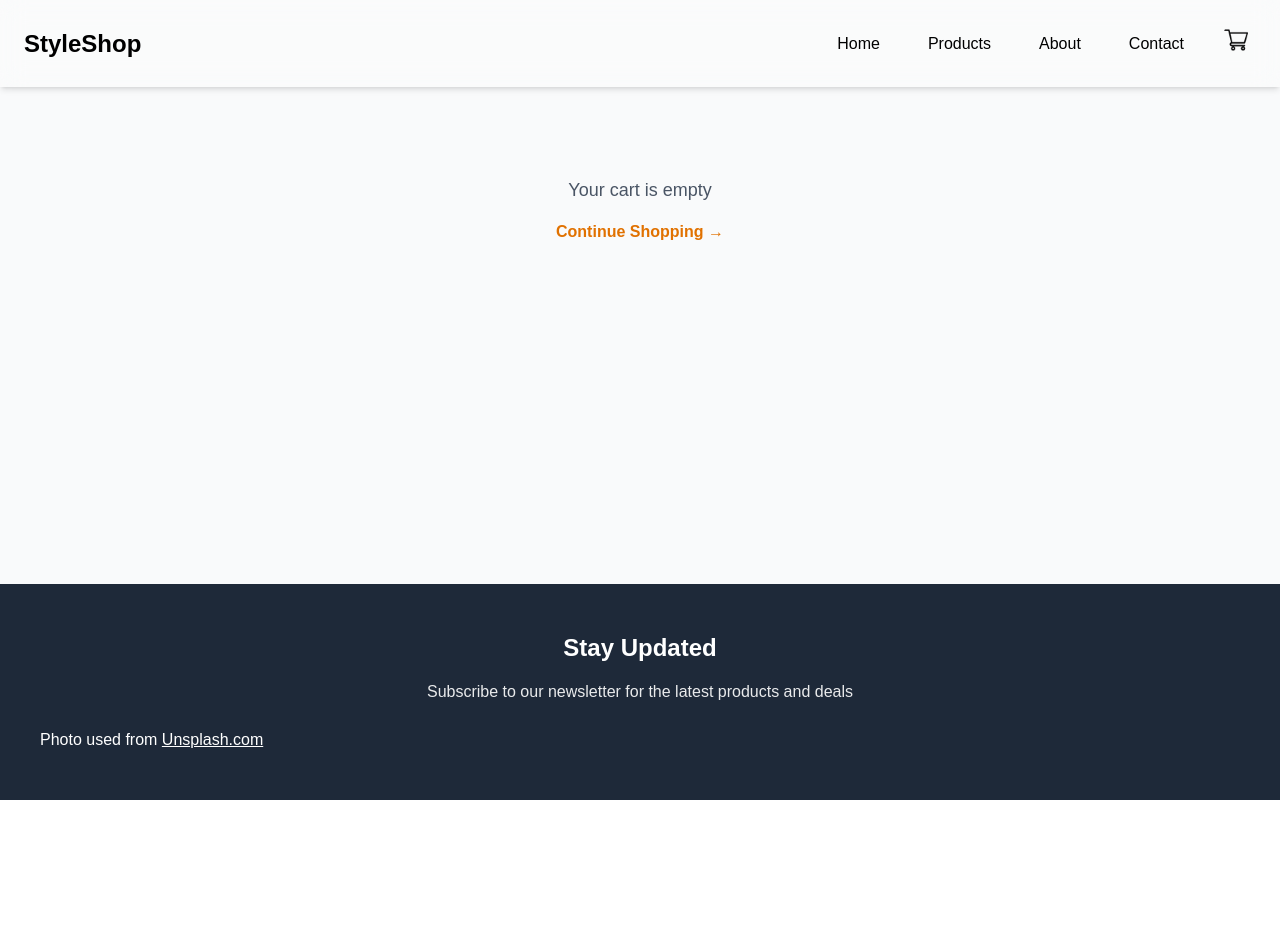
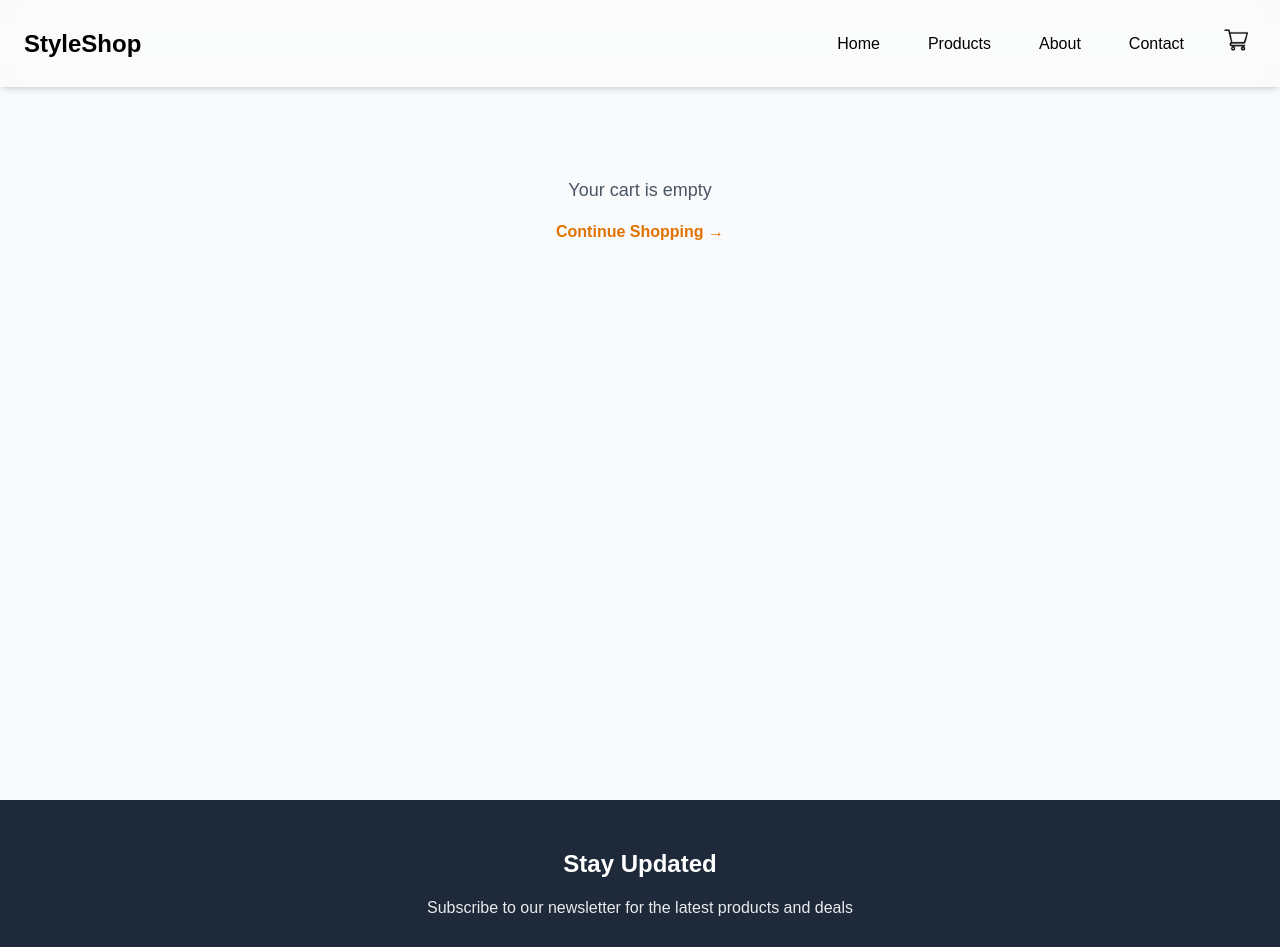
Before and after one commit to geoobero/styleshop, a Next.js app: page /cart in a window 1280 px wide. Shown: the top 947 px of the page. Before the commit the page ends 800 px from the top, so only its background shows below. Built offline with nearby package versions, Linux system fonts and the light colour scheme.

Commit message:
cart small details fixed 2.0

```diff
--- a/src/pages/cart.js
+++ b/src/pages/cart.js
@@ -19,6 +19,7 @@ export default function MyCart() {
     }
 
     return (
+        <>
             <section className='min-h-screen bg-gray-50 pt-24'>
                 <div className='fixed top-0 w-full'>
                     <Navbar />
@@ -92,9 +93,10 @@ export default function MyCart() {
                         </>
                     )}
                 </div>
-            <div className='absolute bottom-0 w-full'>
+            </section>
+                <div>
                     <Footer />
                 </div>
-        </section>
+        </>
     )
 }
```
Lines whose indentation alone changed are shown as unchanged.
